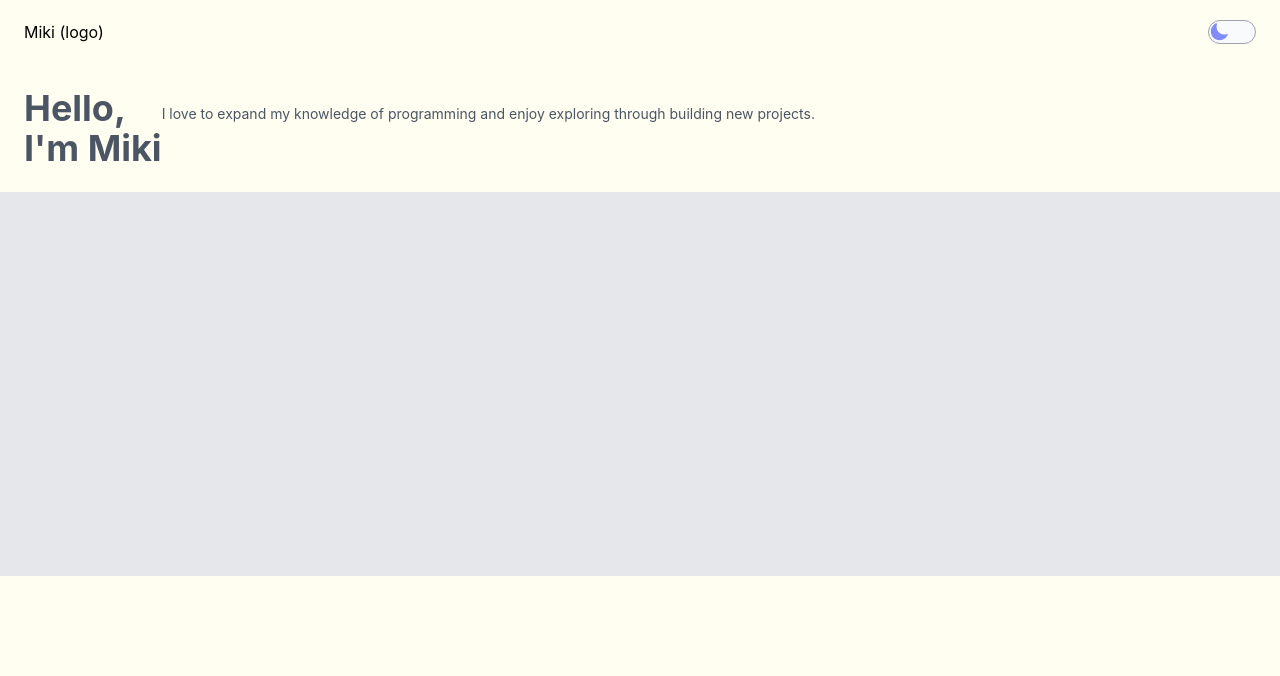
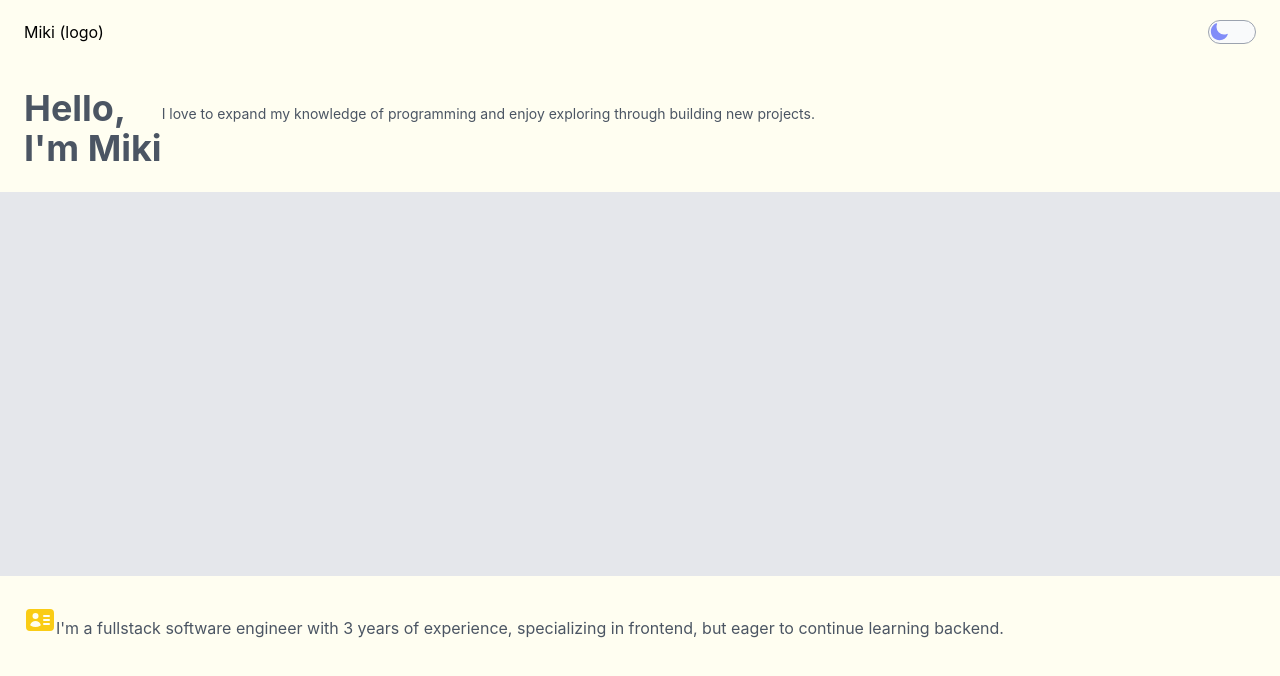
Before and after one commit to miki-saarna/portfolio-v2, a React (Create React App) app in the folder frontend/: page / in a window 1280 px wide. Shown: the top 676 px of the page. Built offline with nearby package versions, Linux system fonts and the light colour scheme.

Commit message:
Bio section init

```diff
--- /dev/null
+++ b/frontend/src/home/bio.tsx
@@ -0,0 +1,12 @@
+import { IdentificationIcon } from '@heroicons/react/24/solid';
+
+function Bio() {
+  return (
+    <div className="flex flex-col lg:flex-row items-center p-6 text-gray-600 dark:text-gray-300">
+      <IdentificationIcon className="h-8 w-8 text-yellow-400" />
+      <div className="mt-4">I'm a fullstack software engineer with 3 years of experience, specializing in frontend, but eager to continue learning backend.</div>
+    </div>
+  );
+}
+
+export default Bio;
--- a/frontend/src/home/index.js
+++ b/frontend/src/home/index.js
@@ -1,8 +1,12 @@
 import HeroBanner from './hero.js';
+import Bio from './bio.tsx';
 
 function Home() {
   return (
-    <HeroBanner />
+    <div>
+      <HeroBanner />
+      <Bio />
+    </div>
   );
 }
 
```
